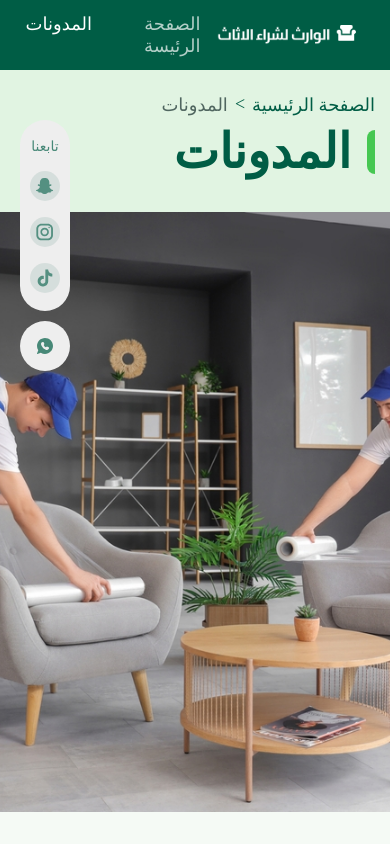
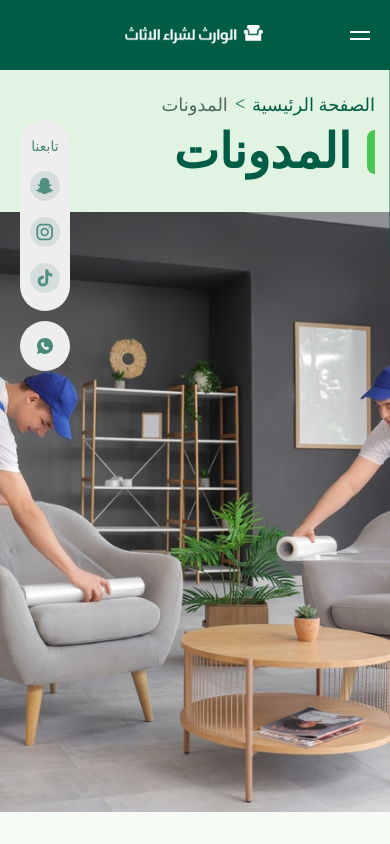
Before and after one commit to AshrafSayed2202/wareth, a React (Create React App) app: page /blogs in a window 390 px wide. Shown: the top 844 px of the page. Built offline with nearby package versions, Linux system fonts and the light colour scheme; no server answers; the database is empty.

Commit message:
nav responsive Done

```diff
--- a/src/assets/styles/Nav.module.css
+++ b/src/assets/styles/Nav.module.css
@@ -18,6 +18,34 @@
     flex-grow: 1;
     margin: 0;
     padding: 0;
+}
+
+.toggleMenu {
+    display: none;
+    flex-direction: column;
+    gap: 5px;
+    position: absolute;
+    right: 20px;
+}
+
+.toggleMenu span {
+    display: block;
+    width: 20px;
+    height: 2px;
+    background-color: #ffffff;
+    transition: 0.3s;
+}
+
+.toggleMenu.open {
+    gap: 0;
+}
+
+.toggleMenu.open span:nth-child(1) {
+    transform: translateY(2px) rotate(45deg);
+}
+
+.toggleMenu.open span:nth-child(2) {
+    rotate: -45deg;
 }
 
 .navItem {
@@ -50,3 +78,31 @@
 .logoImage {
     height: 40px;
 }
+
+@media (width<992px) {
+    .navItem {
+        margin: 0;
+    }
+}
+
+@media (width<769px) {
+    .toggleMenu {
+        display: flex;
+    }
+
+    .navList {
+        flex-direction: column;
+        position: absolute;
+        top: 70px;
+        right: 0;
+        background-color: #005D45;
+        padding: 25px;
+        border-bottom-left-radius: 60px;
+        transform: translateX(100%);
+        transition: 0.4s;
+    }
+
+    .active {
+        transform: translateX(0%);
+    }
+}
--- a/src/assets/styles/main.css
+++ b/src/assets/styles/main.css
@@ -53,5 +53,6 @@ nav>div.container {
 }
 
 section {
-    margin-bottom: 100px;
+    margin-bottom:
+        100px;
 }
--- a/src/components/Nav.jsx
+++ b/src/components/Nav.jsx
@@ -5,6 +5,7 @@ import Logo from '../assets/images/Logo.png'
 import FloatingIcons from './FloatingIcons';
 const Nav = () => {
     const [activeSection, setActiveSection] = useState('');
+    const [isOpen, setIsOpen] = useState(false);
     const location = useLocation();
     const navigate = useNavigate();
 
@@ -39,7 +40,9 @@ const Nav = () => {
             }, 100);
         }
     };
-
+    const toggleMenu = () => {
+        setIsOpen(!isOpen)
+    }
     useEffect(() => {
         window.addEventListener('scroll', handleScroll);
         return () => {
@@ -50,10 +53,14 @@ const Nav = () => {
         <nav className={styles.nav}>
             <div className='container'>
                 <FloatingIcons />
+                <div className={`${styles.toggleMenu} ${isOpen ? styles.open : ''}`} onClick={() => { toggleMenu() }}>
+                    <span></span>
+                    <span></span>
+                </div>
                 <NavLink to="/" className={styles.logo}>
                     <img src={Logo} alt="Logo" className={styles.logoImage} />
                 </NavLink>
-                <ul className={styles.navList}>
+                <ul className={`${styles.navList} ${isOpen ? styles.active : ''}`}>
                     <li className={styles.navItem}>
                         <NavLink
                             to="/"
```
